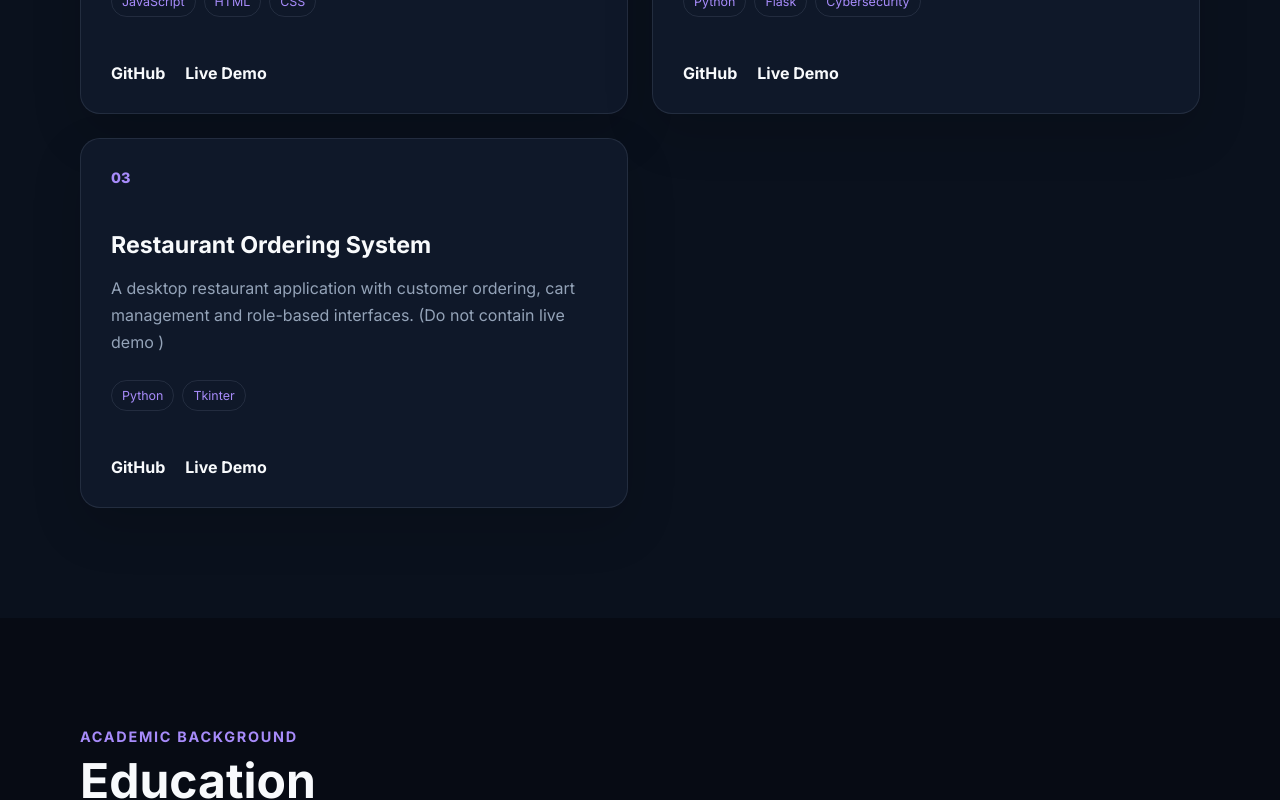
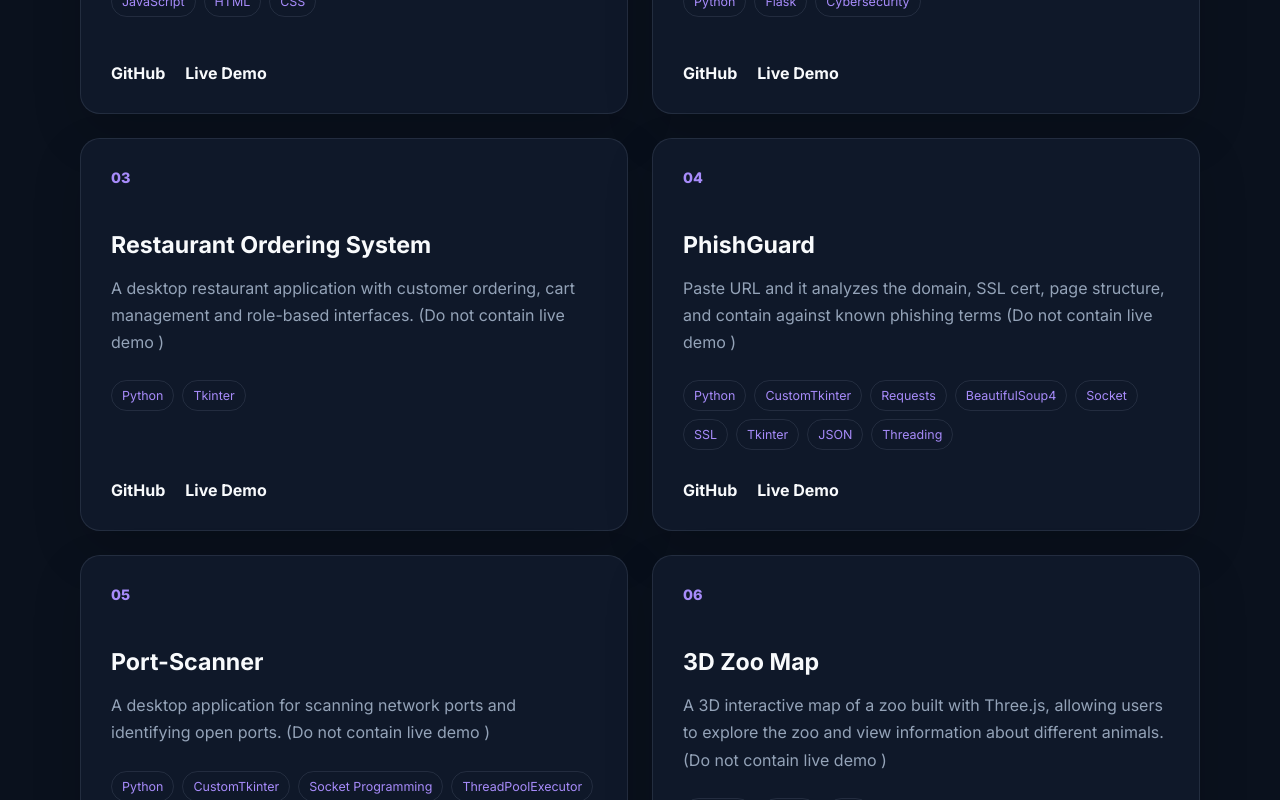
Before and after one commit to Samidjon/Portfolio, a React (Vite) app: page / in a window 1280 px wide. Shown: the part 3120-3920 px from the top of the page. Built offline with nearby package versions, Linux system fonts and the light colour scheme.

Commit message:
Initial Fishing Url Analyzer

```diff
--- a/src/data/portfolioData.js
+++ b/src/data/portfolioData.js
@@ -53,4 +53,31 @@ export const projects = [
     github: "https://github.com/Samidjon/Restaran-System",
     demo: "#",
   },
+  {
+    id: 4,
+    title: "PhishGuard",
+    description:
+      "Paste URL and it analyzes the domain, SSL cert, page structure, and contain against known phishing terms (Do not contain live demo )",
+    technologies: ["Python", "CustomTkinter", "Requests", "BeautifulSoup4", "Socket", "SSL", "Tkinter", "JSON", "Threading"],
+    github: "https://github.com/Samidjon/PhishGuard",
+    demo: "#",
+  },
+  {
+    id: 5,
+    title: "Port-Scanner",
+    description:
+      "A desktop application for scanning network ports and identifying open ports. (Do not contain live demo )",
+    technologies: ["Python", "CustomTkinter", "Socket Programming", "ThreadPoolExecutor", "JSON", "CSV", "PyInstaller"],
+    github: "https://github.com/Samidjon/Port-Scanner",
+    demo: "#",
+  },
+  {
+    id: 6,
+    title: "3D Zoo Map",
+    description:
+      "A 3D interactive map of a zoo built with Three.js, allowing users to explore the zoo and view information about different animals. (Do not contain live demo )",
+    technologies: ["Three.js", "HTML", "Css"],
+    github: "https://github.com/Samidjon/3D-Zoo-Map",
+    demo: "#",
+  },
 ];
```
